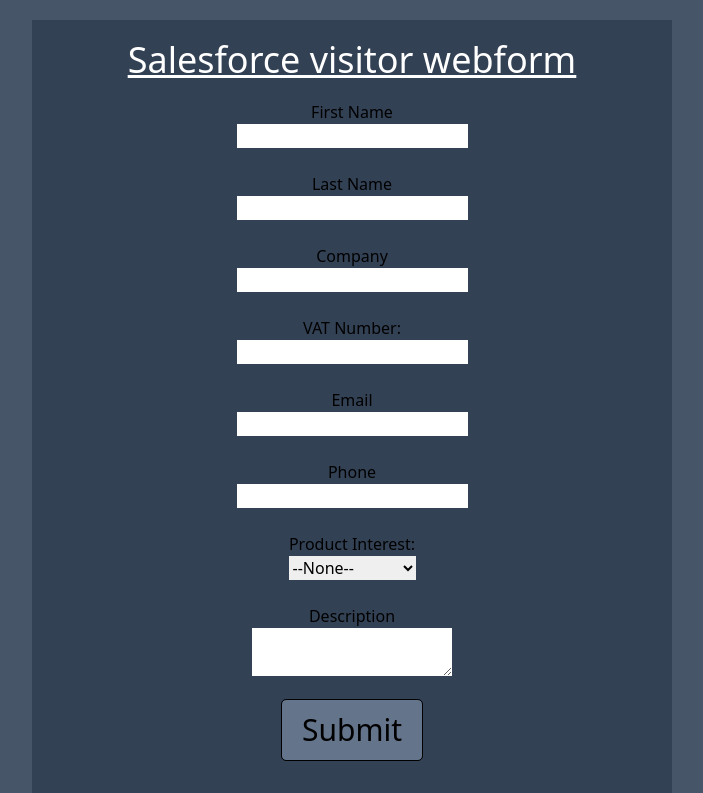
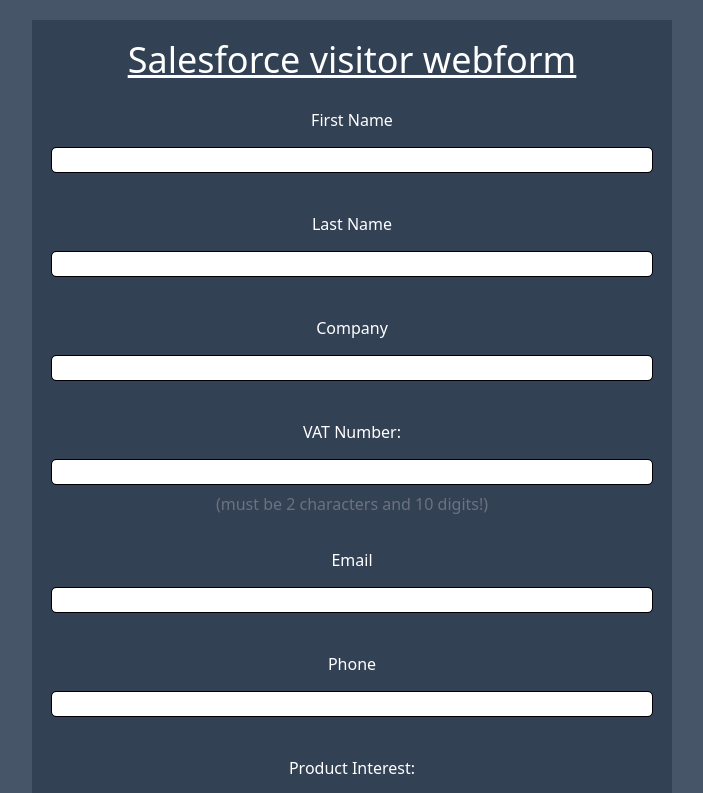
Before and after one commit to TimGrevendonk/salesforce_webform, an Angular app in the folder angular_salesforce_webform/: page / in a window 1280 px wide. Shown: the top 793 px of the page, without its empty margins (288-991 px from the left). Built offline with nearby package versions, Linux system fonts and the light colour scheme.

Commit message:
style and validation

```diff
--- a/angular_salesforce_webform/src/app/webform/webform.component.html
+++ b/angular_salesforce_webform/src/app/webform/webform.component.html
@@ -32,64 +32,76 @@
         value="https://salesforce-group4-form.netlify.app/thankyou"
       />
 
-      <label for="first_name">First Name</label
+      <label for="first_name" class="m-2 text-white">First Name</label
       ><input
         id="first_name"
         maxlength="40"
         name="first_name"
         size="20"
         type="text"
+        class="outline outline-1 rounded m-2 w-full"
       /><br />
 
-      <label for="last_name">Last Name</label
+      <label for="last_name" class="m-2 text-white">Last Name</label
       ><input
         id="last_name"
         maxlength="80"
         name="last_name"
         size="20"
         type="text"
+        class="outline outline-1 rounded m-2 w-full"
       /><br />
 
-      <label for="company">Company</label
+      <label for="company" class="m-2 text-white">Company</label
       ><input
         id="company"
         maxlength="40"
         name="company"
         size="20"
         type="text"
+        class="outline outline-1 rounded m-2 w-full"
       /><br />
 
-      <label for="00N3C000006QrEC">VAT Number:</label>
+      <label for="00N3C000006QrEC" class="m-2 text-white">VAT Number:</label>
       <input
         id="00N3C000006QrEC"
         maxlength="12"
         name="00N3C000006QrEC"
         size="20"
         type="text"
-      /><br />
+        class="outline outline-1 rounded m-2 w-full"
+        required
+      />
+      <p class="text-gray-500">(must be 2 characters and 10 digits!)</p>
+      <br />
 
-      <label for="email">Email</label
+      <label for="email" class="m-2 text-white">Email</label
       ><input
         id="email"
         maxlength="80"
         name="email"
         size="20"
         type="text"
+        class="outline outline-1 rounded m-2 w-full"
       /><br />
 
-      <label for="phone">Phone</label
+      <label for="phone" class="m-2 text-white">Phone</label
       ><input
         id="phone"
         maxlength="40"
         name="phone"
         size="20"
         type="text"
+        class="outline outline-1 rounded m-2 w-full"
       /><br />
-
-      Product Interest:<select
+      <label for="00N3t00000HBbpb" class="m-2 text-white"
+        >Product Interest:</label
+      >
+      <select
         id="00N3t00000HBbpb"
         name="00N3t00000HBbpb"
         title="Product Interest"
+        class="outline outline-1 rounded m-2 w-full"
       >
         <option value="">--None--</option>
         <option value="GC1000 series">GC1000 series</option>
@@ -97,8 +109,12 @@
         <option value="GC3000 series">GC3000 series</option></select
       ><br />
 
-      <label for="description">Description</label
-      ><textarea name="description"></textarea><br />
+      <label for="description" class="m-2 text-white">Description</label
+      ><textarea
+        name="description"
+        class="outline outline-1 rounded m-2 w-full"
+      ></textarea
+      ><br />
 
       <!-- my form -->
       <!-- <label for="name" value="name" class="m-2 text-white">Your Name: </label>
```
